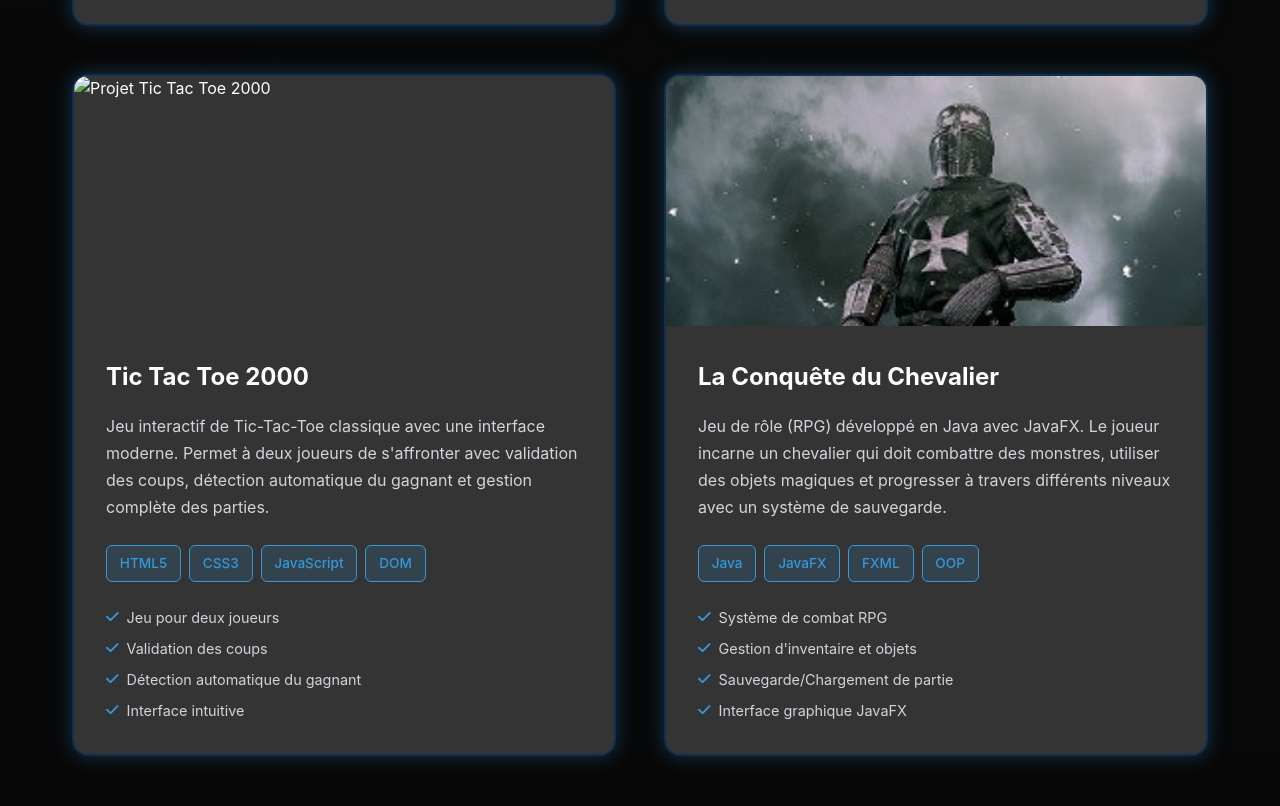
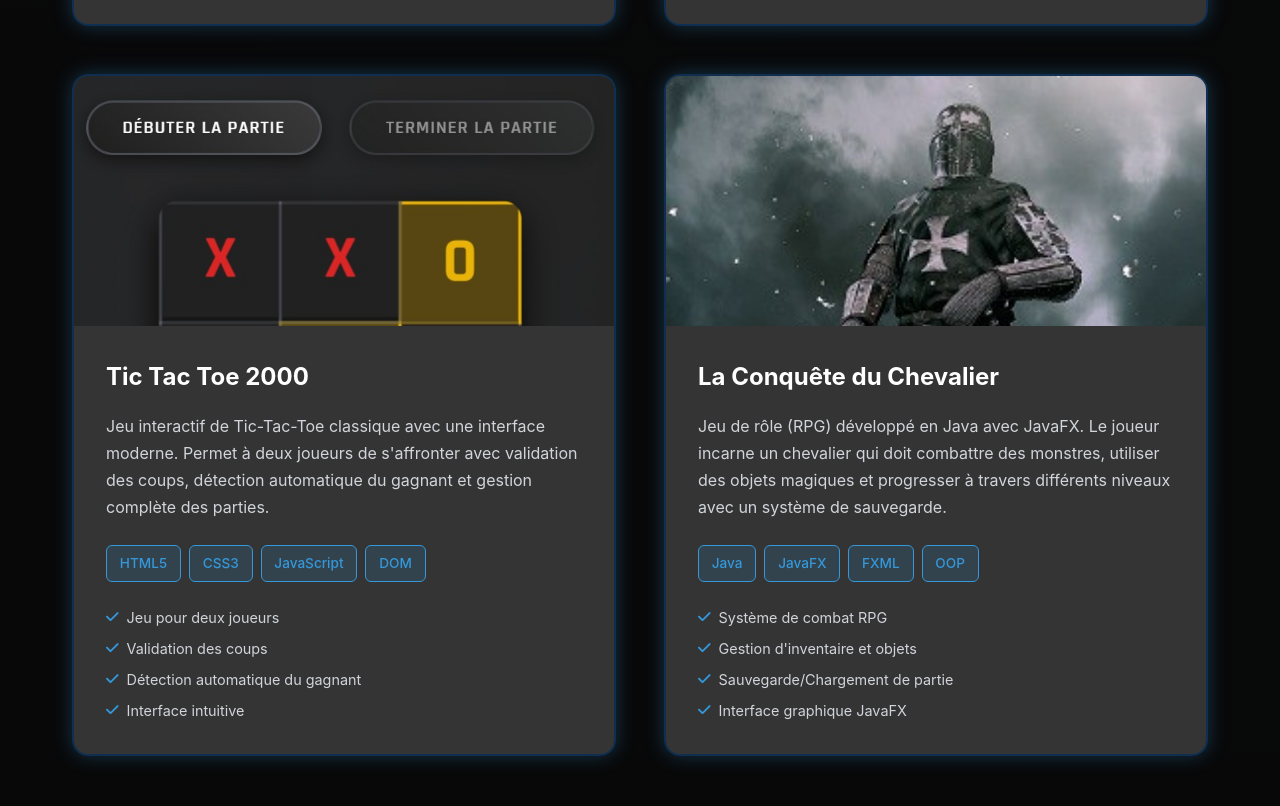
Before and after one commit to Dunedude84/PortFolio, a plain HTML site: page index.html in a window 1280 px wide. Shown: the part 4836-5642 px from the top of the page. Drawn offline with Linux system fonts and the light colour scheme.

Commit message:
Update index.html

```diff
--- a/index.html
+++ b/index.html
@@ -484,7 +484,7 @@
                 <!-- Projet 3: Tic Tac Toe 2000 -->
                 <div class="project-card">
                     <div class="project-image">
-                        <img src="tic_tac_toe 2000/Images/tictac.png" alt="Projet Tic Tac Toe 2000">
+                        <img src="tic_tac_toe 2000/Images/tictac.jpg" alt="Projet Tic Tac Toe 2000">
                         <div class="project-overlay">
                             <div class="project-links">
                                 <a href="tic_tac_toe 2000/index.html" target="_blank" class="project-link"
```
